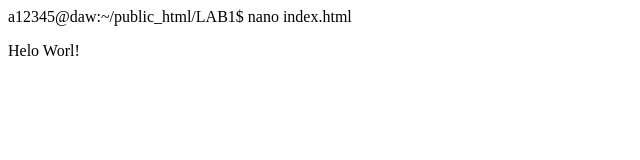
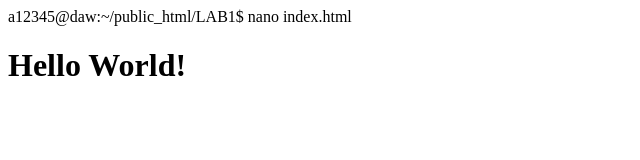
Before and after one commit to a48052/LAB1, a plain HTML site: page index.html in a window 1280 px wide. Shown: the whole page, without its empty margins (0-640 px from the left). Drawn offline with Linux system fonts and the light colour scheme.

Commit message:
alteracao do estilo

```diff
--- a/index.html
+++ b/index.html
@@ -1,9 +1,9 @@
 a12345@daw:~/public_html/LAB1$ nano index.html
 <html>
 <head>
-<title>Helo World</title>
+<title>BIG Hello</title>
 </head>
 <body>
-<p>Helo Worl!</p>
+<h1>Hello World!</h1>
 </body>
 </html>
```
